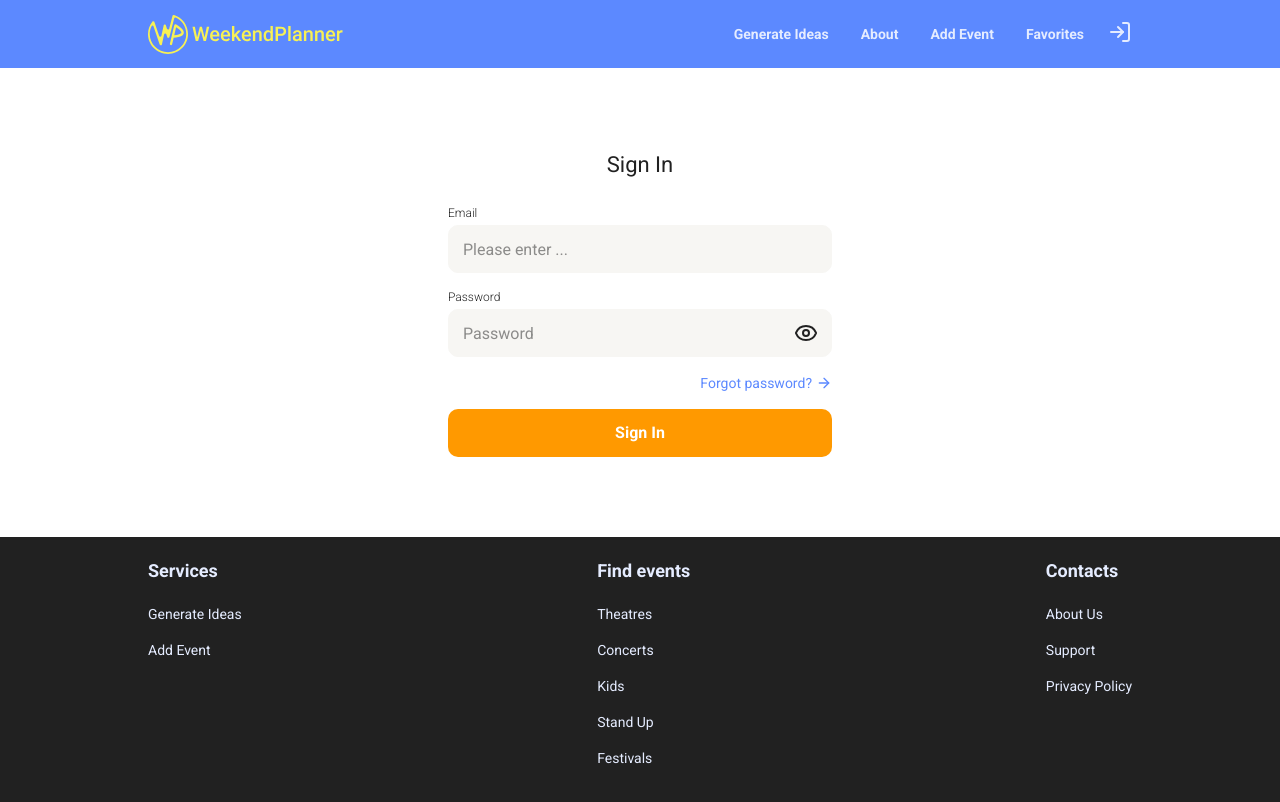
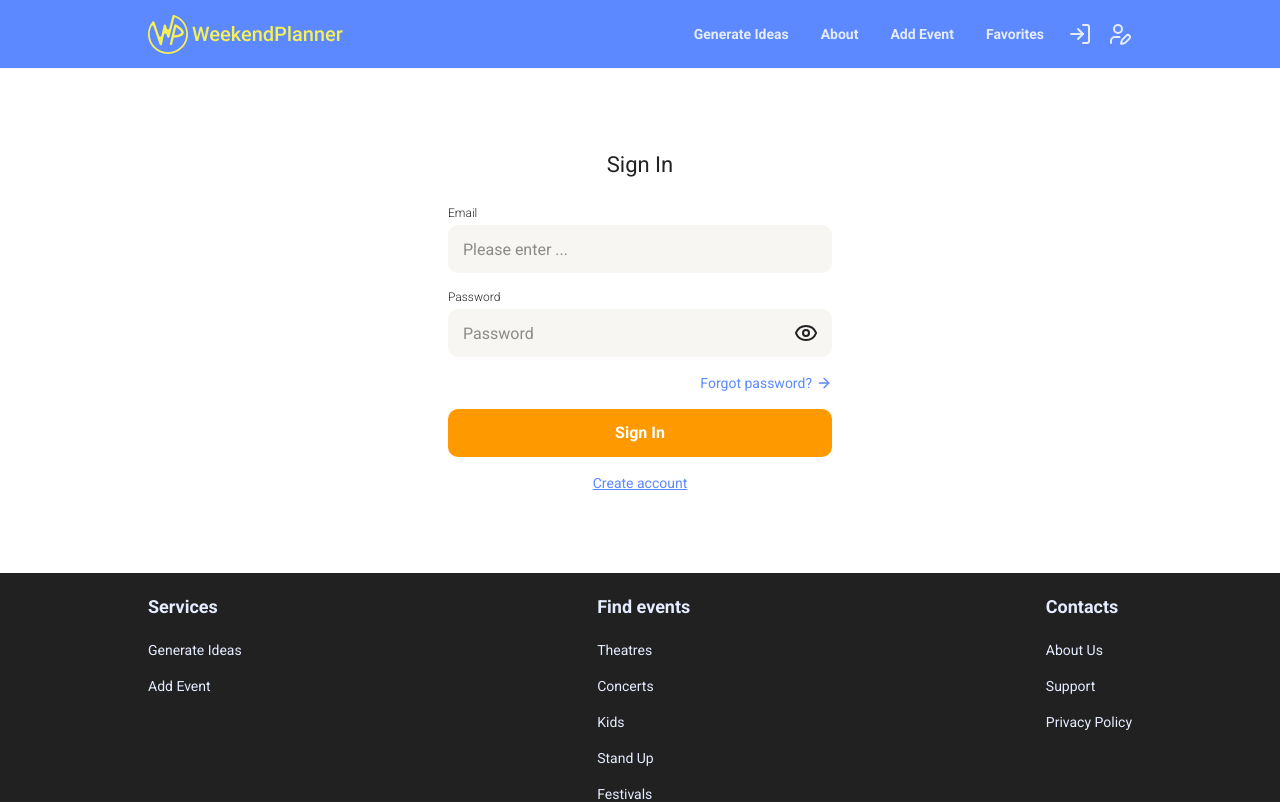
Before and after one commit to megabytos/weekend-planner-fe, a Next.js app: page /sign-in in a window 1280 px wide. Shown: the top 802 px of the page. Built offline with nearby package versions, Linux system fonts and the light colour scheme; no server answers.

Commit message:
Create account link was added to sign in form

```diff
--- a/src/app/sign-in/page.jsx
+++ b/src/app/sign-in/page.jsx
@@ -26,7 +26,7 @@ export default function SignInPage() {
         <InputPassword label="Password" />
         <Link
           href="#"
-          className="flex gap-1 justify-end items-center text-sm text-blue text-right"
+          className="flex gap-1 justify-end items-center text-sm text-blue text-right hover:opacity-80"
         >
           <span>Forgot password?</span>
           <ArrowRight size={16} />
@@ -34,6 +34,12 @@ export default function SignInPage() {
         <ButtonMain onClick={handleSignIn} className="mx-auto max-w-[384px]">
           Sign In
         </ButtonMain>
+        <Link
+          href="/sign-up"
+          className="flex gap-1 justify-center items-center text-sm text-blue text-right underline hover:opacity-80"
+        >
+          <span>Create account</span>
+        </Link>
       </form>
     </Container>
   );
--- a/src/app/sign-up/page.jsx
+++ b/src/app/sign-up/page.jsx
@@ -20,8 +20,8 @@ export default function SignUpPage() {
         <InputBase label="Email" />
         <InputPassword label="Password" />
         <Link
-          href="#"
-          className="flex gap-1 justify-end items-center text-sm text-blue text-right"
+          href="/sign-in"
+          className="flex gap-1 justify-end items-center text-sm text-blue text-right hover:opacity-80"
         >
           <span>Already have an account?</span>
           <ArrowRight size={16} />
--- a/src/components/layout/header.jsx
+++ b/src/components/layout/header.jsx
@@ -1,6 +1,6 @@
 'use client';
 
-import { CircleUser, LogIn, Menu } from 'lucide-react';
+import { CircleUser, LogIn, Menu, UserPen } from 'lucide-react';
 import Link from 'next/link';
 import { useRouter } from 'next/navigation';
 
@@ -47,24 +47,34 @@ export default function Header() {
           </nav>
           <ul className="flex gap-4 items-center">
             {!user && (
-              <li>
-                <Button
-                  onClick={() => router.push('/sign-in')}
-                  className="[:hover&>svg]:stroke-orange-light"
-                >
-                  <LogIn size={24} className="stroke-blue-light" />
-                </Button>
-              </li>
+              <>
+                <li>
+                  <Link
+                    href="/sign-in"
+                    className="[:hover&>svg]:stroke-orange-light"
+                  >
+                    <LogIn size={24} className="stroke-blue-light" />
+                  </Link>
+                </li>
+                <li>
+                  <Link
+                    href="/sign-up"
+                    className="[:hover&>svg]:stroke-orange-light"
+                  >
+                    <UserPen size={24} className="stroke-blue-light" />
+                  </Link>
+                </li>
+              </>
             )}
 
             {user && (
               <li>
-                <Button
-                  onClick={() => router.push('/user')}
+                <Link
+                  href="/user"
                   className="[:hover&>svg]:stroke-orange-light"
                 >
                   <CircleUser size={24} className="stroke-blue-light" />
-                </Button>
+                </Link>
               </li>
             )}
             <li className="md:hidden">
```
